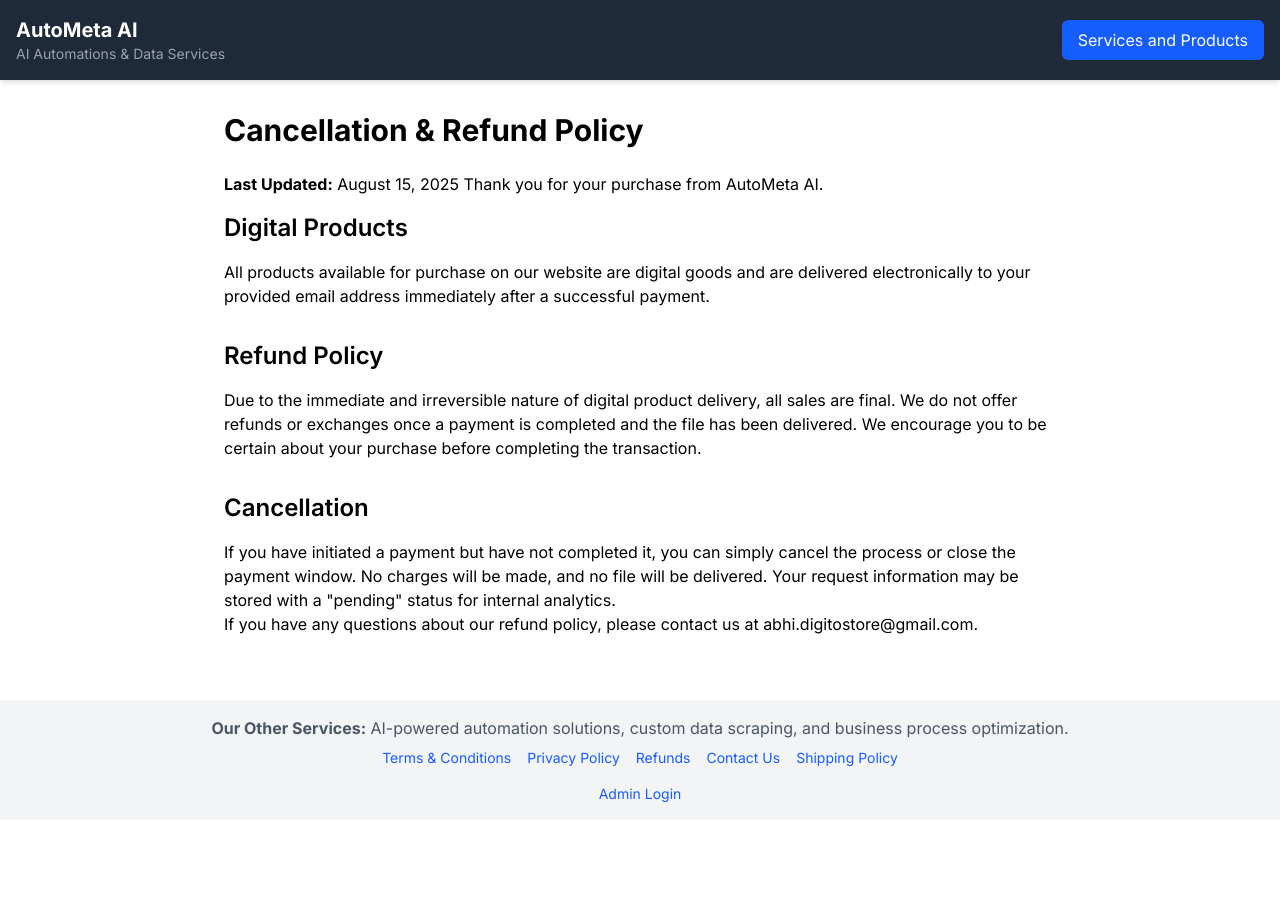
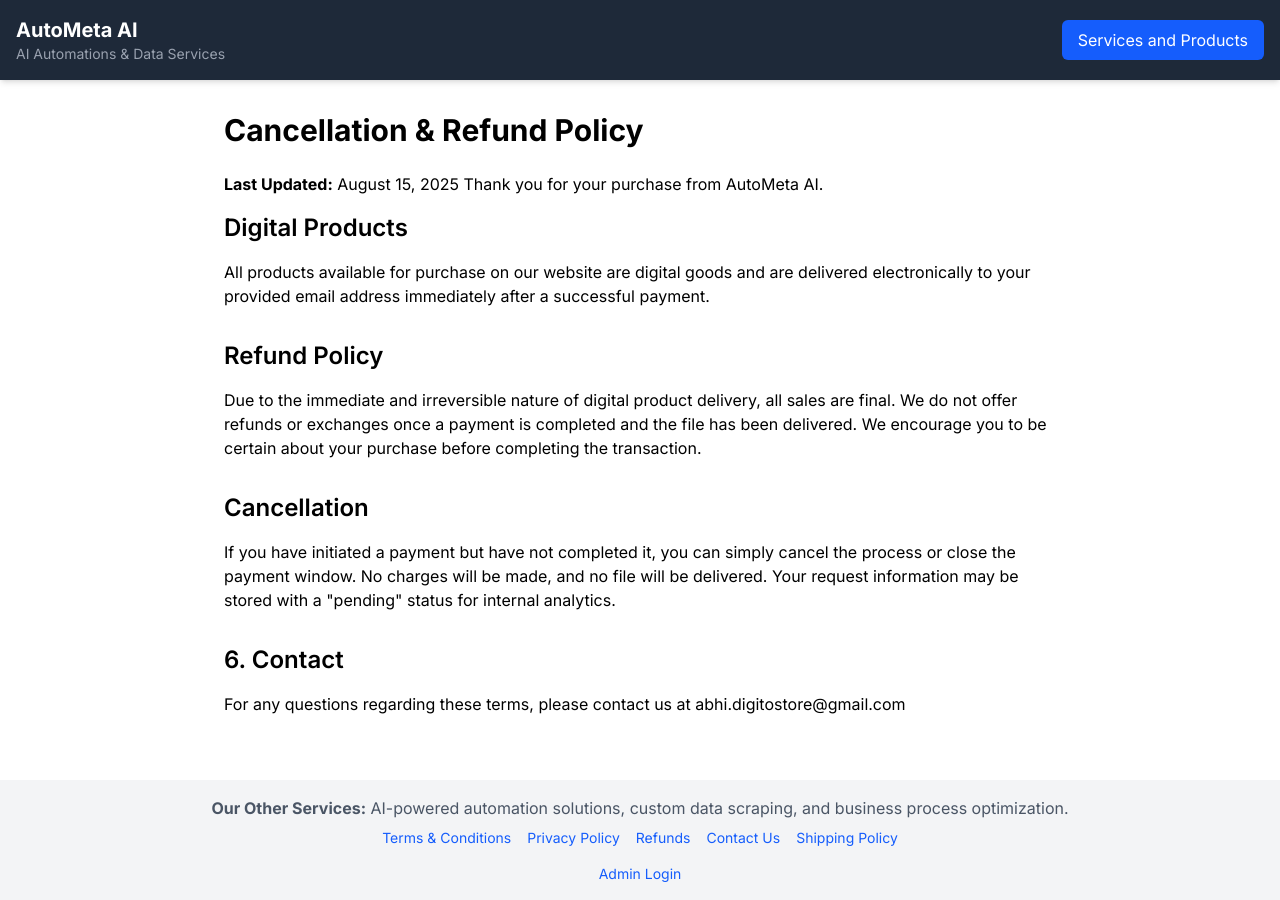
Before and after one commit to abhidigitostore/digitostore, a Next.js app in the folder web/: page /cancellation-and-refunds in a window 1280 px wide. Before the commit the page ends 820 px from the top, so only its background shows below. Built offline with nearby package versions, Linux system fonts and the light colour scheme.

Commit message:
Fix : Error - can be escaped with &quot, &ldquo, &#34, &rdquo.  react/no-unescaped-entities in cancellation-and-refunds and terms-and-conditions

```diff
--- a/web/app/cancellation-and-refunds/page.tsx
+++ b/web/app/cancellation-and-refunds/page.tsx
@@ -17,7 +17,8 @@
         <h2 className="text-2xl font-semibold pt-4">Cancellation</h2>
         <p>If you have initiated a payment but have not completed it, you can simply cancel the process or close the payment window. No charges will be made, and no file will be delivered. Your request information may be stored with a "pending" status for internal analytics.</p>
 
-        If you have any questions about our refund policy, please contact us at abhi.digitostore@gmail.com.
+        <h2 className="text-2xl font-semibold pt-4">6. Contact</h2>
+        <p>For any questions regarding these terms, please contact us at abhi.digitostore@gmail.com</p>
 
       </div>
     </div>
--- a/web/app/terms-and-conditions/page.tsx
+++ b/web/app/terms-and-conditions/page.tsx
@@ -12,7 +12,7 @@
 
         <h2 className="text-2xl font-semibold pt-4">1. Use of Data</h2>
         <p>
-          The data files purchased from this website are provided for your use as indicated at the time of purchase ("Personal Use" or "Business Use"). You agree not to resell, redistribute, or use the data for any illegal or malicious purposes.
+          The data files purchased from this website are provided for your use as indicated at the time of purchase "Personal Use" or "Business Use". You agree not to resell, redistribute, or use the data for any illegal or malicious purposes.
         </p>
 
         <h2 className="text-2xl font-semibold pt-4">2. Payment and Delivery</h2>
@@ -27,7 +27,7 @@
         <p>As stated in our Refund Policy, all sales of digital products are final and non-refundable.</p>
 
         <h2 className="text-2xl font-semibold pt-4">5. Limitation of Liability</h2>
-        <p>AutoMeta AI is not liable for any direct, indirect, or consequential damages arising from the use or inability to use the data provided. The data is provided on an "as is" basis without warranties of any kind.</p>
+        <p>AutoMeta AI is not liable for any direct, indirect, or consequential damages arising from the use or inability to use the data provided. The data is provided on an <b>as is</b> basis without warranties of any kind.</p>
 
         <h2 className="text-2xl font-semibold pt-4">6. Contact</h2>
         <p>For any questions regarding these terms, please contact us at abhi.digitostore@gmail.com</p>
```
